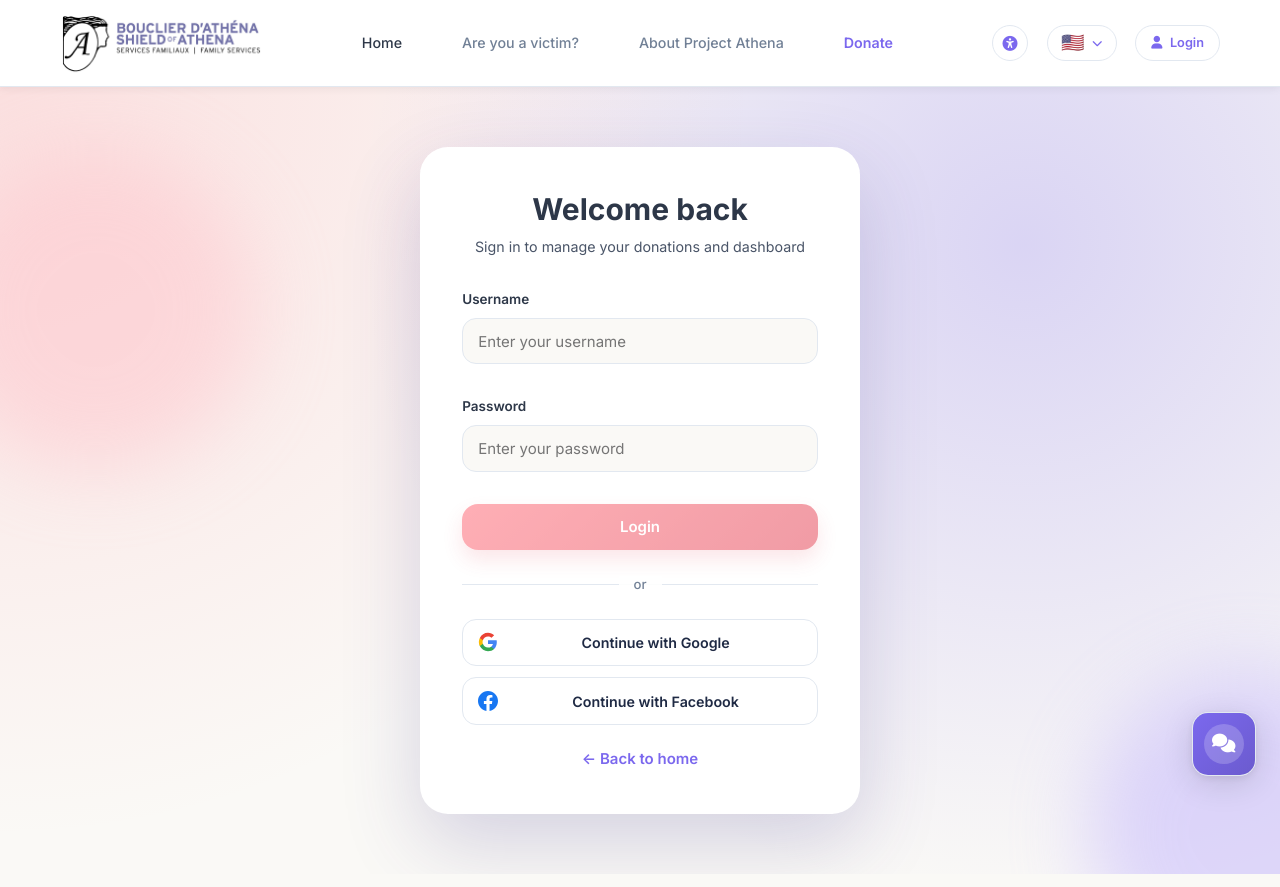
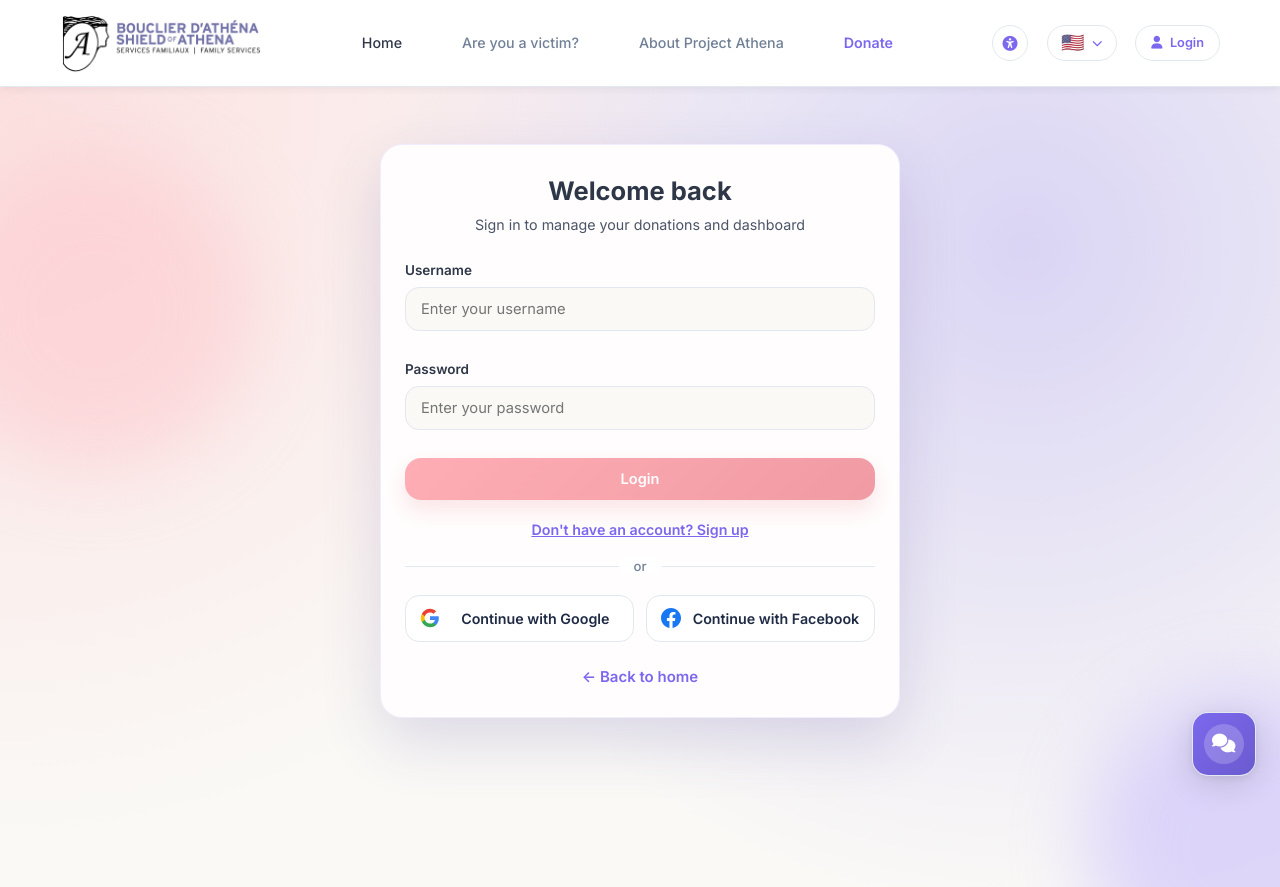
Before and after one commit to bryanTRX/project-team, an Angular app in the folder frontend/: page /login in a window 1280 px wide. Built offline with nearby package versions, Linux system fonts and the light colour scheme.

Commit message:
Added sign up

```diff
--- a/frontend/src/components/login/login.component.html
+++ b/frontend/src/components/login/login.component.html
@@ -3,11 +3,28 @@
   <div class="login-pattern pattern-two" aria-hidden="true"></div>
   <div class="login-card">
     <div class="login-header">
-      <h1>{{ languageService.getTranslation('welcome_back') }}</h1>
-      <p>{{ languageService.getTranslation('sign_in_manage_donations') }}</p>
+      <h1>
+        {{
+          mode === 'login'
+            ? languageService.getTranslation('welcome_back')
+            : 'Create your account'
+        }}
+      </h1>
+      <p>
+        {{
+          mode === 'login'
+            ? languageService.getTranslation('sign_in_manage_donations')
+            : 'Join to follow donations, set goals, and get updates.'
+        }}
+      </p>
     </div>
 
-    <form #loginForm="ngForm" (ngSubmit)="onSubmit()" class="login-form">
+    <form
+      *ngIf="mode === 'login'"
+      #loginForm="ngForm"
+      (ngSubmit)="onSubmit()"
+      class="login-form"
+    >
       <div class="form-group">
         <label for="username">{{ languageService.getTranslation('username') }}</label>
         <input
@@ -37,11 +54,74 @@
       <button type="submit" class="submit-btn" [disabled]="loginForm.invalid">
         {{ languageService.getTranslation('login') }}
       </button>
+      <button type="button" class="link-btn" (click)="setMode('signup')">
+        Don't have an account? Sign up
+      </button>
     </form>
 
-    <div class="divider">
-      <span>or</span>
-    </div>
+    <form
+      *ngIf="mode === 'signup'"
+      #signupForm="ngForm"
+      (ngSubmit)="onSignupSubmit()"
+      class="login-form"
+    >
+      <div class="dual-row">
+        <div class="form-group">
+          <label for="signupName">Full name</label>
+          <input
+            type="text"
+            id="signupName"
+            name="signupName"
+            [(ngModel)]="signupName"
+            placeholder="Jane Doe"
+            required
+          />
+        </div>
+        <div class="form-group">
+          <label for="signupEmail">Email</label>
+          <input
+            type="email"
+            id="signupEmail"
+            name="signupEmail"
+            [(ngModel)]="signupEmail"
+            placeholder="you@example.com"
+            required
+          />
+        </div>
+      </div>
+
+      <div class="form-group">
+        <label for="signupPassword">Password</label>
+        <input
+          type="password"
+          id="signupPassword"
+          name="signupPassword"
+          [(ngModel)]="signupPassword"
+          placeholder="Create a password"
+          required
+        />
+      </div>
+      <div class="form-group">
+        <label for="signupConfirmPassword">Confirm password</label>
+        <input
+          type="password"
+          id="signupConfirmPassword"
+          name="signupConfirmPassword"
+          [(ngModel)]="signupConfirmPassword"
+          placeholder="Re-enter your password"
+          required
+        />
+      </div>
+
+      <div *ngIf="infoMessage" class="info-message">{{ infoMessage }}</div>
+
+      <button type="submit" class="submit-btn" [disabled]="signupForm.invalid">
+        Create account
+      </button>
+      <button type="button" class="link-btn" (click)="setMode('login')">Already have an account? Log in</button>
+    </form>
+
+    <div class="divider"><span>or</span></div>
 
     <div class="social-login">
       <button type="button" class="social-btn google-btn" (click)="onGoogleLogin()">
--- a/frontend/src/components/login/login.component.scss
+++ b/frontend/src/components/login/login.component.scss
@@ -1,19 +1,21 @@
 .login-page {
   position: relative;
   min-height: calc(100vh - 80px);
-  padding: 4rem 1rem;
+  height: 100vh;
+  padding: 3.80rem 1rem 2.5rem;
   background:
     radial-gradient(circle at top left, rgba(255, 122, 133, 0.2), transparent 50%),
     radial-gradient(circle at 80% 20%, rgba(123, 104, 238, 0.25), transparent 55%),
     linear-gradient(135deg, var(--background) 0%, var(--background) 60%, var(--background) 100%);
   display: flex;
   justify-content: center;
-  align-items: center;
+  align-items: flex-start;
   overflow: hidden;
 
   @media (max-width: 768px) {
-    padding: 3rem 1rem;
+    padding: 1.75rem 0.75rem 2rem;
     min-height: calc(100vh - 60px);
+    height: 100vh;
   }
 }
 
@@ -41,27 +43,28 @@
 
 .login-card {
   width: 100%;
-  max-width: 440px;
-  background-color: var(--surface);
-  border-radius: 28px;
-  padding: 2.75rem;
-  box-shadow: 0 30px 80px rgba(66, 56, 140, 0.2);
-  border: 1px solid rgba(255, 255, 255, 0.6);
+  max-width: 520px;
+  background-color: #fffdfd;
+  border-radius: 22px;
+  padding: 1.9rem 1.6rem;
+  box-shadow: 0 24px 60px rgba(66, 56, 140, 0.16);
+  border: 1px solid rgba(123, 104, 238, 0.1);
   backdrop-filter: blur(6px);
   position: relative;
   z-index: 1;
 
   @media (max-width: 768px) {
-    padding: 2rem;
+    padding: 1.4rem;
+    max-width: 360px;
   }
 }
 
 .login-header {
   text-align: center;
-  margin-bottom: 2rem;
+  margin-bottom: 1.5rem;
 
   h1 {
-    font-size: 2rem;
+    font-size: 1.7rem;
     font-weight: 700;
     color: var(--text-primary);
     margin-bottom: 0.5rem;
@@ -76,13 +79,24 @@
 .login-form {
   display: flex;
   flex-direction: column;
-  gap: 1.25rem;
+  gap: 1rem;
+  margin-bottom: 0.25rem;
+}
+
+.dual-row {
+  display: grid;
+  gap: 0.85rem;
+  grid-template-columns: repeat(2, minmax(0, 1fr));
+
+  @media (max-width: 600px) {
+    grid-template-columns: 1fr;
+  }
 }
 
 .form-group {
   display: flex;
   flex-direction: column;
-  gap: 0.5rem;
+  gap: 0.4rem;
 
   label {
     font-size: 0.9rem;
@@ -93,8 +107,8 @@
   input {
     border: 1.5px solid var(--border);
     border-radius: 14px;
-    padding: 0.85rem 1rem;
-    font-size: 1rem;
+    padding: 0.78rem 1rem;
+    font-size: 0.98rem;
     font-family: 'Inter', sans-serif;
     transition:
       border-color 0.2s ease,
@@ -114,19 +128,28 @@
   background-color: #fff2f2;
   color: #c53030;
   border-radius: 12px;
-  padding: 0.85rem 1rem;
+  padding: 0.78rem 0.95rem;
   font-weight: 600;
-  font-size: 0.9rem;
+  font-size: 0.88rem;
+}
+
+.info-message {
+  background-color: #f0f5ff;
+  color: #2b4c9a;
+  border-radius: 12px;
+  padding: 0.78rem 0.95rem;
+  font-weight: 600;
+  font-size: 0.88rem;
 }
 
 .submit-btn {
   width: 100%;
-  padding: 0.9rem 1rem;
+  padding: 0.82rem 1rem;
   border: none;
   border-radius: 16px;
   background: linear-gradient(135deg, var(--secondary) 0%, var(--secondary-dark) 100%);
   color: white;
-  font-size: 1rem;
+  font-size: 0.97rem;
   font-weight: 600;
   cursor: pointer;
   transition:
@@ -145,9 +168,24 @@
   }
 }
 
+.link-btn {
+  margin-top: 0.35rem;
+  width: 100%;
+  background: transparent;
+  border: none;
+  color: #7b68ee;
+  font-weight: 600;
+  cursor: pointer;
+  text-decoration: underline;
+
+  &:hover {
+    color: var(--secondary-dark);
+  }
+}
+
 .divider {
   position: relative;
-  margin: 1.5rem 0;
+  margin: 1.1rem 0;
   text-align: center;
 
   &::before {
@@ -171,9 +209,13 @@
 }
 
 .social-login {
-  display: flex;
-  flex-direction: column;
+  display: grid;
+  grid-template-columns: repeat(2, minmax(0, 1fr));
   gap: 0.75rem;
+
+  @media (max-width: 560px) {
+    grid-template-columns: 1fr;
+  }
 }
 
 .social-btn {
@@ -182,7 +224,7 @@
   justify-content: center;
   gap: 0.75rem;
   width: 100%;
-  padding: 0.85rem 1rem;
+  padding: 0.85rem 0.95rem;
   border: 1.5px solid #e2e8f0;
   border-radius: 14px;
   background-color: white;
--- a/frontend/src/components/login/login.component.ts
+++ b/frontend/src/components/login/login.component.ts
@@ -14,9 +14,15 @@ import { Subscription } from 'rxjs';
   styleUrl: './login.component.scss',
 })
 export class LoginComponent implements OnInit, OnDestroy {
+  mode: 'login' | 'signup' = 'login';
   username = '';
   password = '';
+  signupName = '';
+  signupEmail = '';
+  signupPassword = '';
+  signupConfirmPassword = '';
   errorMessage = '';
+  infoMessage = '';
   currentLanguage: string = 'en';
   private languageSubscription?: Subscription;
 
@@ -43,7 +49,17 @@ export class LoginComponent implements OnInit, OnDestroy {
     }
   }
 
+  setMode(mode: 'login' | 'signup'): void {
+    this.mode = mode;
+    this.errorMessage = '';
+    this.infoMessage = '';
+  }
+
   onSubmit(): void {
+    if (this.mode !== 'login') {
+      return;
+    }
+
     this.authService.login(this.username, this.password).then((authenticated) => {
       if (authenticated) {
         this.errorMessage = '';
@@ -53,6 +69,11 @@ export class LoginComponent implements OnInit, OnDestroy {
 
       this.errorMessage = this.languageService.getTranslation('invalid_credentials');
     });
+  }
+
+  onSignupSubmit(): void {
+    // Visual-only placeholder; no signup logic yet.
+    this.infoMessage = 'Signup is currently a visual preview — account creation coming soon.';
   }
 
   onFacebookLogin(): void {
```
